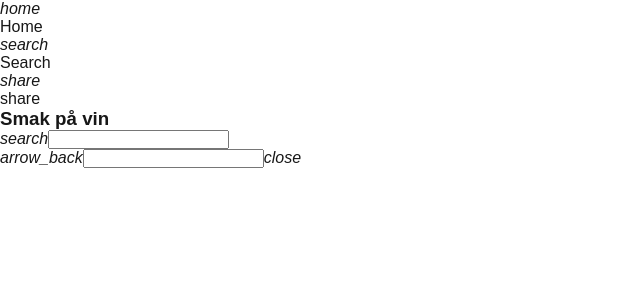
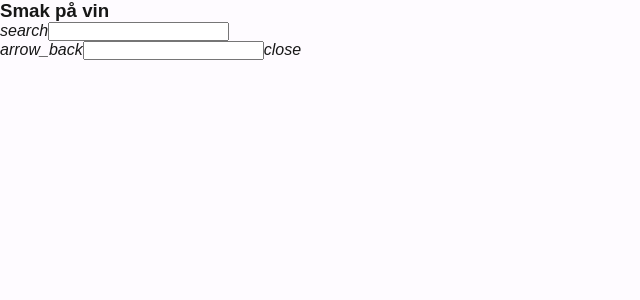
Before and after one commit to kristianoftedal/wine-tasting, a Next.js app: page / in a window 1280 px wide. Shown: the top 300 px of the page, without its empty margins (0-640 px from the left). Built offline with nearby package versions, Linux system fonts and the light colour scheme.

Commit message:
fix data and visuals

```diff
--- a/src/app/api/wine/[id]/route.ts
+++ /dev/null
@@ -1,30 +0,0 @@
-import clientPromise from "../../../../lib/mongodb";
-import { NextRequest, NextResponse } from "next/server";
-
-export async function GET(
-  req: NextRequest,
-  { params }: { params: Promise<{ id: string }> }
-) {
-  const id = (await params).id;
-  console.log(id);
-  try {
-    const client = clientPromise;
-    await client.connect();
-
-    const db = client.db("Wines");
-    const winesCollection = db.collection('WinesDetailed'); // Replace with your collection name
-
-    // Query for a wine where 'code' matches the 'id' from the route parameter
-    const wine = await winesCollection.findOne({ code: id });
-
-    if (!wine) {
-      return NextResponse.json({ message: 'Wine not found' });
-    }
-
-    // Return the found wine document
-    return NextResponse.json(wine);
-  } catch (error) {
-    console.error('Error fetching wine:', error);
-    return NextResponse.json({ message: 'Server error' });
-  }
-}
--- a/src/app/globals.css
+++ b/src/app/globals.css
@@ -3,12 +3,6 @@
   --foreground: #171717;
 }
 
-@media (prefers-color-scheme: dark) {
-  :root {
-    --background: #0a0a0a;
-    --foreground: #ededed;
-  }
-}
 
 html,
 body {
@@ -87,6 +81,42 @@ a {
   margin-bottom: 5px;
   border-radius: 5px;
 }
-
-summary {
+:root,
+body.light {
+--primary:#4355b9;
+--on-primary:#ffffff;
+--primary-container:#dee0ff;
+--on-primary-container:#00105c;
+--secondary:#5b5d72;
+--on-secondary:#ffffff;
+--secondary-container:#e0e1f9;
+--on-secondary-container:#181a2c;
+--tertiary:#77536d;
+--on-tertiary:#ffffff;
+--tertiary-container:#ffd7f1;
+--on-tertiary-container:#2d1228;
+--error:#ba1a1a;
+--on-error:#ffffff;
+--error-container:#ffdad6;
+--on-error-container:#410002;
+--background:#fefbff;
+--on-background:#1b1b1f;
+--surface:#fbf8fd;
+--on-surface:#1b1b1f;
+--surface-variant:#e3e1ec;
+--on-surface-variant:#46464f;
+--outline:#767680;
+--outline-variant:#c7c5d0;
+--shadow:#000000;
+--scrim:#000000;
+--inverse-surface:#303034;
+--inverse-on-surface:#f3f0f4;
+--inverse-primary:#bac3ff;
+--surface-dim:#dcd9de;
+--surface-bright:#fbf8fd;
+--surface-container-lowest:#ffffff;
+--surface-container-low:#f6f2f7;
+--surface-container:#f0edf1;
+--surface-container-high:#eae7ec;
+--surface-container-highest:#e4e1e6;
 }
--- a/src/app/layout.tsx
+++ b/src/app/layout.tsx
@@ -16,7 +16,7 @@ export default function RootLayout({
 }>) {
   return (
     <html lang="en">
-      <body className="dark">{children}</body>
+      <body className="light">{children}</body>
     </html>
   );
 }
--- a/src/app/page.tsx
+++ b/src/app/page.tsx
@@ -13,18 +13,6 @@ export default function Index() {
   return (
     <>
       <nav className="bottom">
-        <a>
-          <i>home</i>
-          <div>Home</div>
-        </a>
-        <a>
-          <i>search</i>
-          <div>Search</div>
-        </a>
-        <a>
-          <i>share</i>
-          <div>share</div>
-        </a>
       </nav>
       <main className="responsive">
         <h3>Smak på vin</h3>
@@ -36,7 +24,6 @@ export default function Index() {
             className="row wave">
             {x.productShortName}
           </Link>
-
         ))}
       </main>
     </>
```
Also changed, not shown: src/app/components/tasting/color.tsx (added, +30 -0 lines), src/app/components/tasting/props.ts (added, +10 -0 lines), src/app/components/tasting/tastingWizard.tsx (renamed from src/app/components/tastingWizard.tsx, +5 -29 lines), src/app/smaking/[id]/page.tsx (+22 -12 lines).
